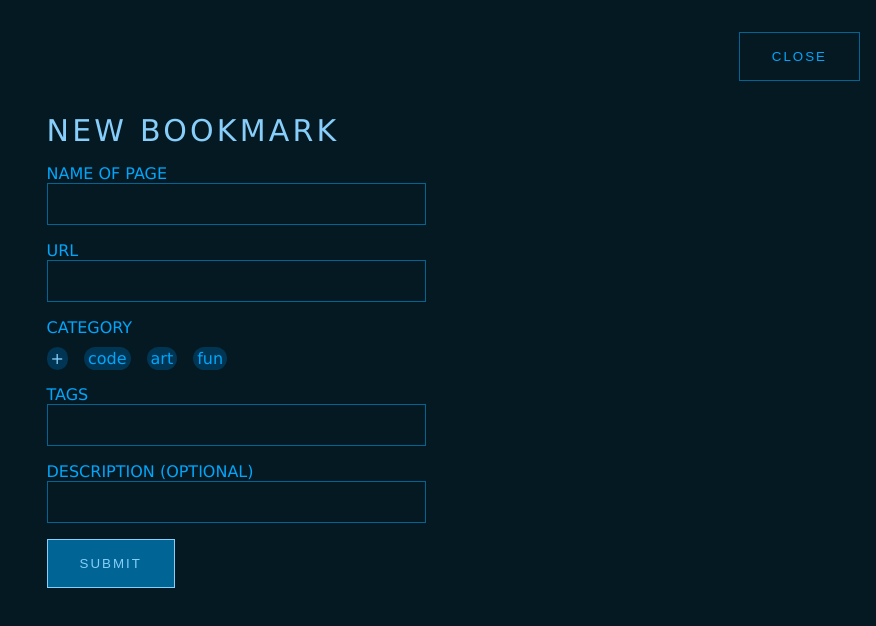
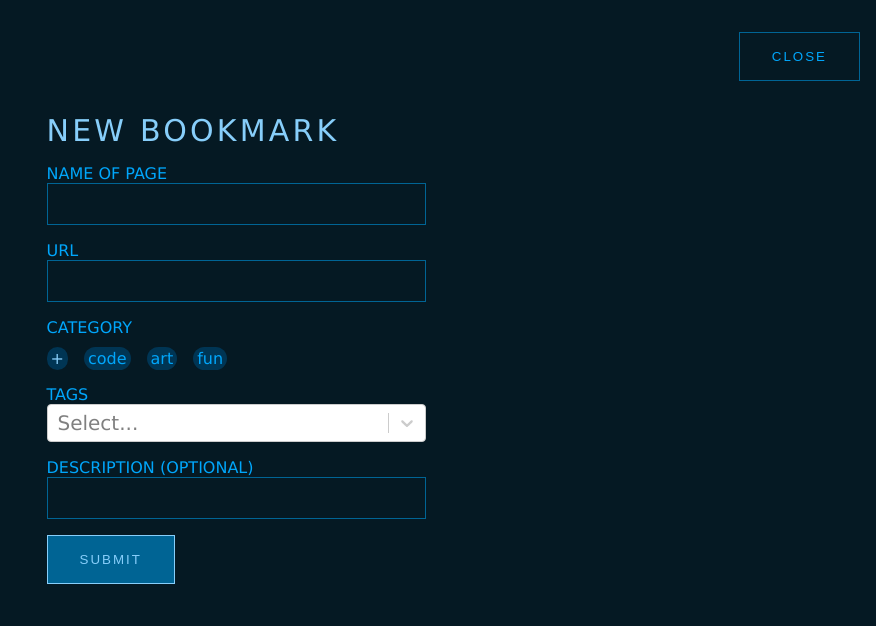
Before and after one commit to mistyb01/web-collector, a React (Create React App) app: page / in a window 1280 px wide. Both pictures are taken after a click on the button "ADD BOOKMARK". Shown: the top 626 px of the page, without its empty margins (404-1280 px from the left). Built offline with nearby package versions, Linux system fonts and the light colour scheme.

Commit message:
using react-select for tag dropdown

```diff
--- a/package.json
+++ b/package.json
@@ -13,6 +13,7 @@
     "react": "^18.2.0",
     "react-dom": "^18.2.0",
     "react-scripts": "5.0.1",
+    "react-select": "^5.7.0",
     "typescript": "^4.9.4",
     "usehooks-ts": "^2.9.1",
     "web-vitals": "^2.1.4"
--- a/src/AddBookmark.tsx
+++ b/src/AddBookmark.tsx
@@ -1,10 +1,12 @@
 import React, { FormEvent, ReactEventHandler, useState }  from 'react';
 import { Link } from './@types/app';
+import Creatable from 'react-select/creatable';
 
 interface Props {
     handleAddToBookmarks: Function;
     closeForm: Function;
-    categoryList: string[]
+    categoryList: string[];
+    bookmarkData: Link[];
 }
 
 export const AddBookmark: React.FC<Props> = (props: Props) => {
@@ -17,6 +19,8 @@ export const AddBookmark: React.FC<Props> = (props: Props) => {
 
     const [showCategoryInput, setShowCategoryInput] = useState(false);
 
+    const filteredBookmarks = props.bookmarkData.filter(bookmark => bookmark.category === selectedCategory);
+    const tags = Array.from(new Set(filteredBookmarks.map(bookmark => bookmark.tag)));
 
     function submitBookmark(e: FormEvent<HTMLFormElement>) {
         e.preventDefault();
@@ -65,7 +69,9 @@ export const AddBookmark: React.FC<Props> = (props: Props) => {
                     </label>
                     <label className='add-bookmark__label'>
                         <span>Tags</span>
-                        <input type="text" value={tag} onChange={(e) => setTag(e.target.value)}/>
+                        <Creatable
+                            options={tags.map(tag => ({label: tag, value: tag}))}
+                            onChange={(opt) => setTag(opt!.value)}/>
                     </label>
                     <label className='add-bookmark__label'>
                         <span>Description (optional)</span>
--- a/src/App.tsx
+++ b/src/App.tsx
@@ -50,7 +50,7 @@ const App:FC = () => {
           </div>
         </header>
           <main className="form-container">
-            <AddBookmark handleAddToBookmarks={handleAddToBookmarks} closeForm={() => setShowAddBookmark(false)} categoryList={categoryList}/>
+            <AddBookmark handleAddToBookmarks={handleAddToBookmarks} closeForm={() => setShowAddBookmark(false)} categoryList={categoryList} bookmarkData={bookmarkData}/>
           </main>
         </>}
       {!showAddBookmark &&
```
Also changed, not shown: 1 other file (tests, documents, lock files or other folders).
